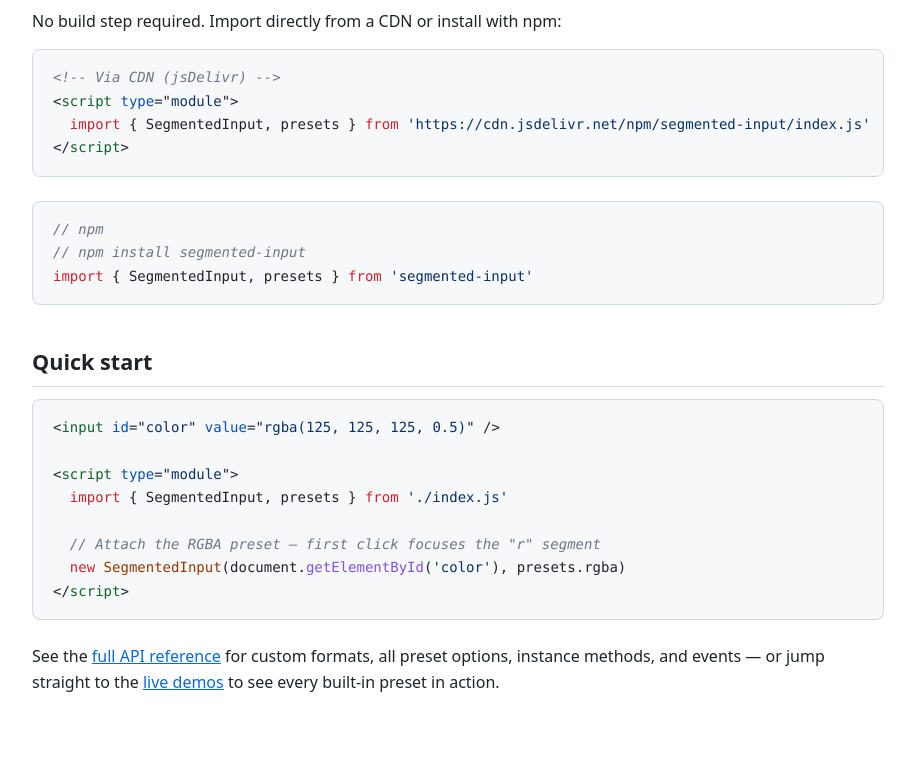
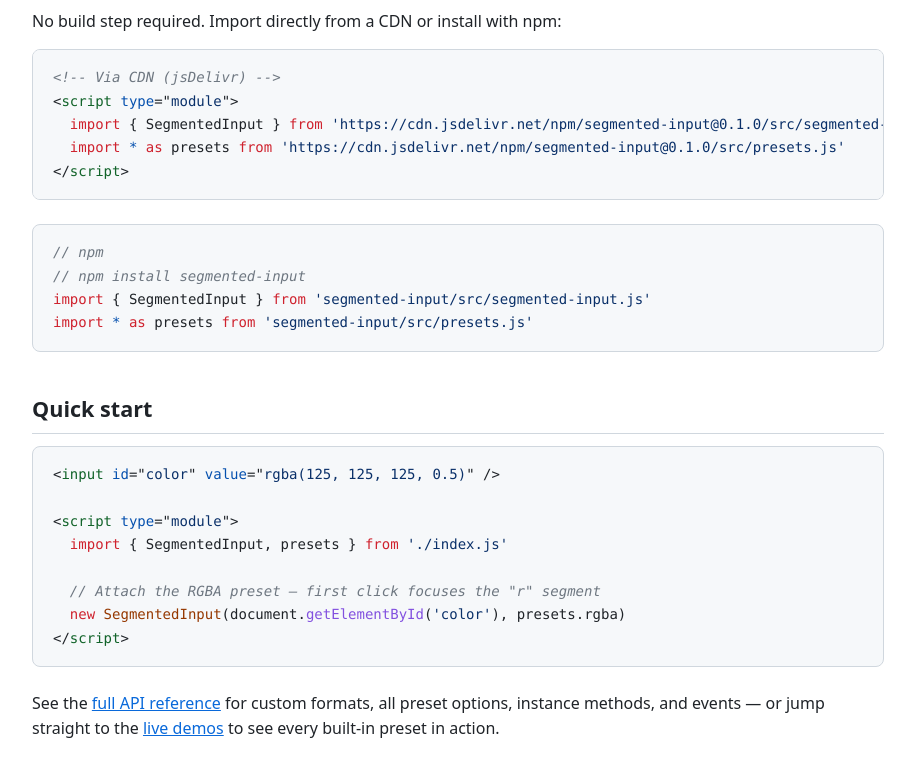
Before and after one commit to jimmywarting/segmented-input, a website: page index.html in a window 1280 px wide. Shown: the part 1064-1840 px from the top of the page, without its empty margins (182-1097 px from the left). Drawn offline with nearby package versions, Linux system fonts and the light colour scheme.

Commit message:
Update index.html

```diff
--- a/index.html
+++ b/index.html
@@ -88,12 +88,14 @@
 
 <pre><code class="language-html">&lt;!-- Via CDN (jsDelivr) --&gt;
 &lt;script type="module"&gt;
-  import { SegmentedInput, presets } from 'https://cdn.jsdelivr.net/npm/segmented-input/index.js'
+  import { SegmentedInput } from 'https://cdn.jsdelivr.net/npm/segmented-input@0.1.0/src/segmented-input.js'
+  import * as presets from 'https://cdn.jsdelivr.net/npm/segmented-input@0.1.0/src/presets.js'
 &lt;/script&gt;</code></pre>
 
 <pre><code class="language-js">// npm
 // npm install segmented-input
-import { SegmentedInput, presets } from 'segmented-input'</code></pre>
+import { SegmentedInput } from 'segmented-input/src/segmented-input.js'
+import * as presets from 'segmented-input/src/presets.js'</code></pre>
 
   <!-- ── Quick start ── -->
   <h2 id="quick-start">Quick start</h2>
```
